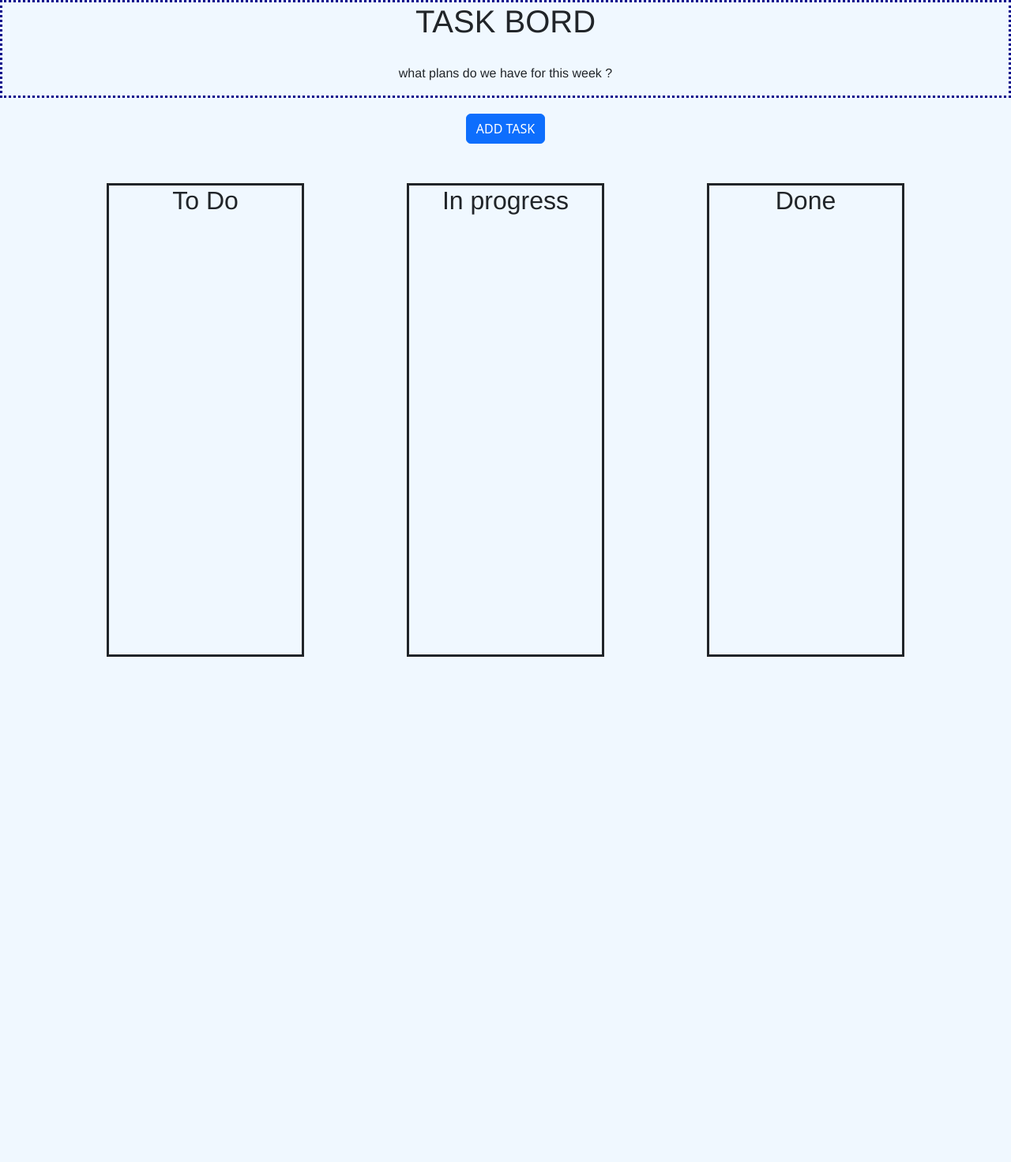
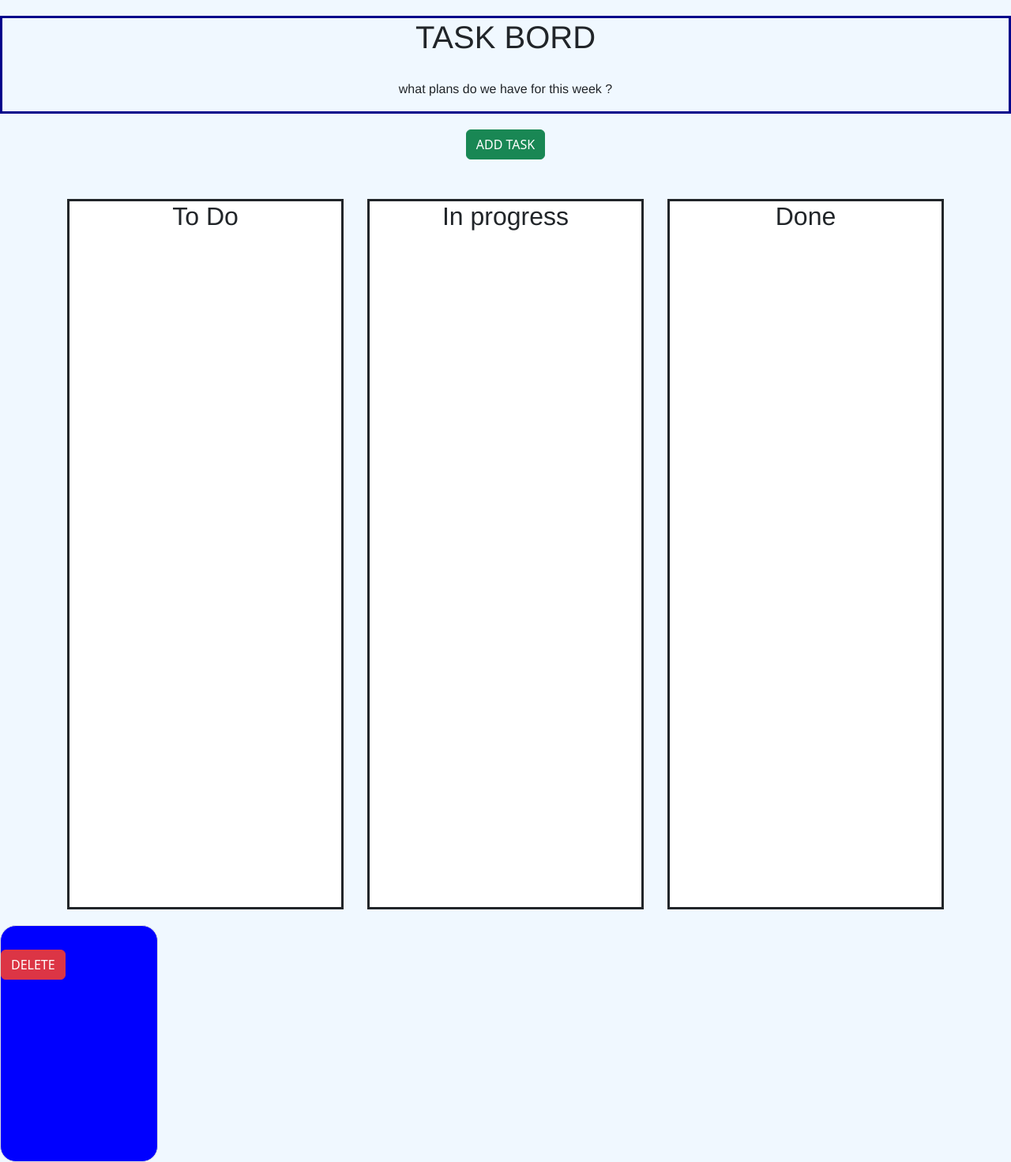
Before and after one commit to lyoko90210/Task-Board, a plain HTML site: page index.html in a window 1280 px wide. Shown: the whole page at 79% size. Before the commit the page ends 832 px from the top, so only its background shows below. Drawn offline with nearby package versions, Linux system fonts and the light colour scheme; files that its build step writes are made by us from their sources.

Commit message:
updated look working modal-ish

```diff
--- a/style.css
+++ b/assets/style.css
@@ -1,16 +1,16 @@
 body{
     background-color: aliceblue;
-
+    height: auto;
 }
 
-.top{
+.top {
+    border: solid darkblue;
+    margin-top: 20px;
+  }
 
-        border:dotted darkblue;
-}
-
-.btn.btn-primary {
-    display: block; /* Ensure the button takes up the full width */
-    margin:  auto; /* Center the button horizontally */
+.btn.btn-success{
+    display: block;
+    margin:  auto;
     margin-top: 20px;
     margin-bottom: 50px;
 }
@@ -44,6 +44,30 @@ h2{
     border: solid;
     margin-left: auto;
     margin-right: auto;
-    height: 600px;
-    width: 250px;
+    height: 900px;
+    width: 350px;
+    margin-bottom: 20px;
+    background-color: rgb(255, 255, 255);
 }
+
+#draggable {
+    width: 200px;
+    height: 300px;
+    border-radius: 20px;
+   background-color:blue;
+   color: rgba(255, 255, 255, 0.87);
+}
+
+
+.btn-btn-danger{
+    align-items: center;
+    display: contents inline;
+
+}
+
+.modaldialog{
+    margin: auto;
+    align-items: center;
+    display: inline;
+    content:
+}
--- a/index.html
+++ b/index.html
@@ -6,9 +6,11 @@
     <link rel="stylesheet" href="https://code.jquery.com/ui/1.13.3/themes/base/jquery-ui.css">
     <link rel="stylesheet" href="/resources/demos/style.css">
     <link href="https://cdn.jsdelivr.net/npm/bootstrap@5.3.3/dist/css/bootstrap.min.css" rel="stylesheet" integrity="sha384-QWTKZyjpPEjISv5WaRU9OFeRpok6YctnYmDr5pNlyT2bRjXh0JMhjY6hW+ALEwIH" crossorigin="anonymous">
-    <link rel="stylesheet" href="style.css">
-    <title>PROJECT TASK BORED </title>
-
+    <link rel="stylesheet" href="assets/style.css">
+    <!-- jquery script at top -->
+    <script src="https://code.jquery.com/jquery-3.7.1.js"></script>
+    <script src="https://code.jquery.com/ui/1.13.3/jquery-ui.js"></script>
+                         <title>PROJECT TASK BORED </title>
 </head>
 <body>
     <div class="top">
@@ -16,7 +18,7 @@
     <P>what plans do we have for this week ?</P>
     </div>
    <!-- this is the modal button from bootstrap -->
-    <button type="button" class="btn btn-primary" data-bs-toggle="modal" data-bs-target="#exampleModal">
+    <button type="button" class="btn btn-success" data-bs-toggle="modal" data-bs-target="#exampleModal">
         ADD TASK
       </button>
         <!-- inbeded datepicker/ input name / descrption -->
@@ -29,14 +31,14 @@
             </div>
             <!-- inside of model  -->
             <div class="modal-body">
-                <input type="text" class="tasktitle" placeholder="Task">
+                <input type="text" id="tasktitle" placeholder="Task">
                 <!-- datepicker jquryui -->
                 <script>
                     $( function() {
                         $( "#datepicker" ).datepicker();
                     } );
                     </script>
-                      <p>Task Date: <input type="text" id="datepicker"></p>
+                      <p>Task Due Date: <input type="text" id="datepicker"></p>
                 <!-- task description model bootstraip  -->
                       <div class="form-floating">
                         <textarea class="form-control" placeholder="Leave a comment here" id="floatingTextarea2" style="height: 100px"></textarea>
@@ -45,12 +47,12 @@
             </div>
             <div class="modal-footer">
               <button type="button" class="btn btn-secondary" data-bs-dismiss="modal">Close</button>
-              <button type="button" class="btn btn-primary">Add Task</button>
+              <button type="button" id="buttonadd" class="btn btn-primary">Add Task</button>
             </div>
           </div>
         </div>
       </div>
-
+<!-- collomes of tasks -->
  <div class="container text-center">
     <div class="row align-items-start">
       <div class="col1">
@@ -64,16 +66,23 @@
       </div>
     </div>
   </div>
-
-
-
-
-
-<script src="https://code.jquery.com/jquery-3.7.1.js"></script>
-<script src="https://code.jquery.com/ui/1.13.3/jquery-ui.js"></script>
+ <div class="modaldialog">
+    <!-- this is a draggable modal from jqueryui-->
+     <script>
+         $( function() {
+             $( "#draggable" ).draggable();
+            } );
+     </script>
+      <div id="draggable" class="ui-widget-content">
+          <p class="title"></p>
+          <p class="date "></p>
+          <p class="description"></p>
+          <button type="button" class="btn btn-danger">DELETE</button>
+        </div>
+    </div>
 <script src="https://cdn.jsdelivr.net/npm/bootstrap@5.3.3/dist/js/bootstrap.bundle.min.js" integrity="sha384-YvpcrYf0tY3lHB60NNkmXc5s9fDVZLESaAA55NDzOxhy9GkcIdslK1eN7N6jIeHz" crossorigin="anonymous"></script>
+<script src="https://cdn.jsdelivr.net/npm/dayjs@1/dayjs.min.js"></script>
+<script>dayjs().format()</script>
 <script src="script.js"></script>
-
-
 </body>
 </html>
--- a/script.js
+++ b/script.js
@@ -0,0 +1,9 @@
+const tasktitle = document.getElementById ('tasktitle');
+const date = document.getElementById ('datepicker');
+const textarea= document.getElementById ('floatingTextarea2');
+
+
+function Createtask() {
+
+
+}
```
Also changed, not shown: assets/image.png (added), image.png (added), 1 other file.
